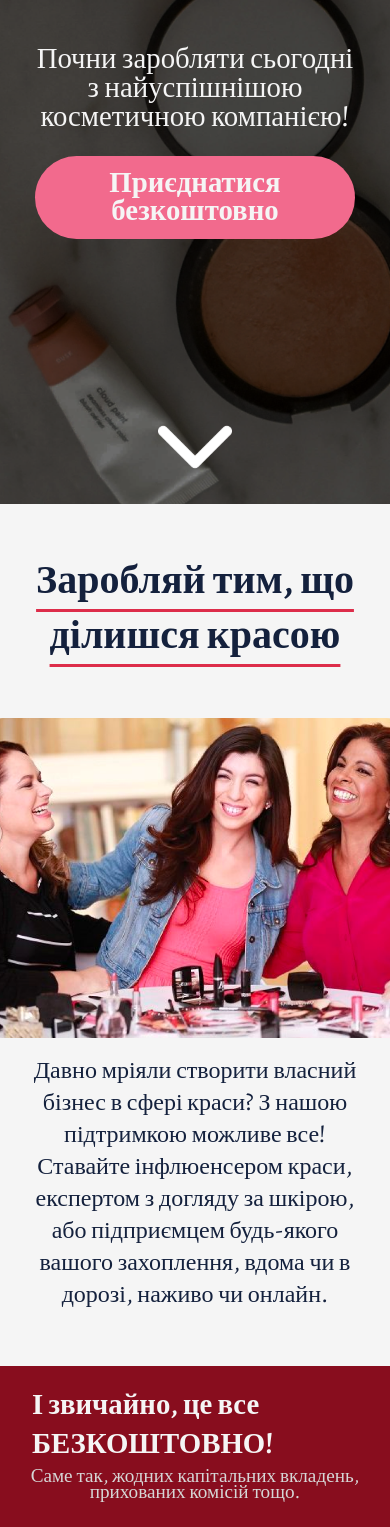
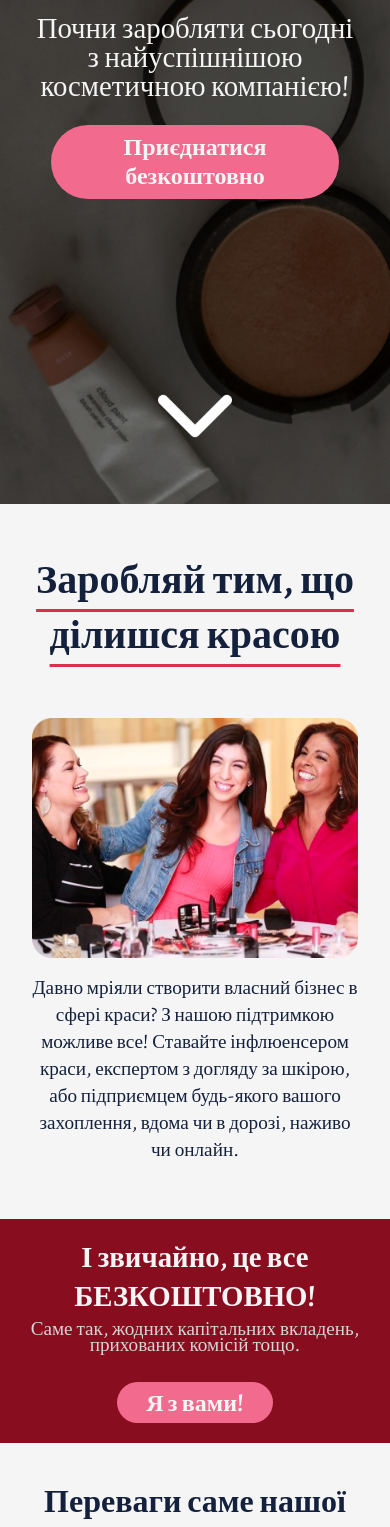
Before and after one commit to pALINchuk/avon-business-project, a React (Create React App) app: page / in a window 390 px wide. Shown: the part 340-1867 px from the top of the page. Built offline with nearby package versions, Linux system fonts and the light colour scheme.

Commit message:
fixed adaptive design

```diff
--- a/src/Components/Advantages/Advantages.module.css
+++ b/src/Components/Advantages/Advantages.module.css
@@ -118,3 +118,17 @@
     /*    font-size: 1.4rem;*/
     /*}*/
 }
+
+@media only screen and (max-width: 550px) {
+    .advantages-container h1{
+        font-size: 2rem;
+    }
+
+    .advantages-grid div img{
+        height: 7.5rem;
+    }
+
+    .advantages-grid div p{
+        font-size: 1.2rem;
+    }
+}
--- a/src/Components/FirstBlock/FirstBlock.module.css
+++ b/src/Components/FirstBlock/FirstBlock.module.css
@@ -85,6 +85,7 @@
 .firstblock-free-bar h2{
     font-size: 1.8rem;
     margin-bottom: .3rem;
+    text-align: center;
 }
 
 .firstblock-free-bar p{
@@ -147,3 +148,26 @@
         height: 20rem;
     }
 }
+
+@media only screen and (max-width: 550px) {
+    .firstblock-container img{
+        height: 15rem;
+    }
+
+    .firstblock-content p{
+        font-size: 1.2rem;
+    }
+}
+
+@media only screen and (max-width: 380px) {
+    .firstblock-free-bar h2{
+        font-size: 1.5rem;
+    }
+
+    .firstblock-free-bar p{
+        font-size: 1rem;
+        width: 18rem;
+    }
+
+
+}
--- a/src/Components/Home/Home.module.css
+++ b/src/Components/Home/Home.module.css
@@ -92,3 +92,19 @@
         margin-top: .5rem;
     }
 }
+
+@media only screen and (max-width: 450px) {
+    .home-container{
+        font-size: 1.5rem;
+    }
+
+    .home-button-container button{
+        width: 18rem;
+        padding: 0.5rem 3rem;
+        font-size: 1.5rem;
+    }
+
+    /*.home-container button{*/
+    /*    font-size: 1.4rem;*/
+    /*}*/
+}
--- a/src/Components/Navbar/Navbar.module.css
+++ b/src/Components/Navbar/Navbar.module.css
@@ -119,8 +119,10 @@ header{
         justify-content: center;
         gap: 15px;
         transition: 1s;
-        transform: translateY(-100vh);
+        /*transform: translateY(-100vh);*/
+        transform: translateY(-100%);
         background-color: #3C3937;
+        /*align-self: flex-start;*/
     }
 
     .navbar-links-container{
--- a/src/Components/Registration/Registration.module.css
+++ b/src/Components/Registration/Registration.module.css
@@ -113,3 +113,29 @@
         height: 2.5rem;
     }
 }
+
+@media only screen and (max-width: 550px) {
+    .registration-container h1{
+        font-size: 2rem;
+        margin-bottom: 1.8rem;
+    }
+    .registration-block img{
+        width: 18rem;
+        margin-bottom: 1.8rem;
+    }
+    .registration-inputs input{
+        width: 21rem;
+        height: 2.3rem;
+        font-size: 1.2rem;
+        padding: 0.8rem 0;
+    }
+}
+
+@media only screen and (max-width: 450px) {
+    .registration-block img{
+        width: 16rem;
+    }
+    .registration-inputs input{
+        width: 18rem;
+    }
+}
--- a/src/Components/Steps/Steps.module.css
+++ b/src/Components/Steps/Steps.module.css
@@ -146,7 +146,7 @@
     }
 
     .steps-flex-item:nth-child(odd) img{
-        height: 10rem;
+        /*height: 10rem;*/
     }
 
     .bars{
@@ -166,3 +166,13 @@
         padding-left: 0.5rem;
     }
 }
+
+@media only screen and (max-width: 550px) {
+    .steps-container h1{
+        font-size: 2rem;
+    }
+
+    .steps-flex-item:nth-child(odd) img{
+        height: 8rem;
+    }
+}
```
